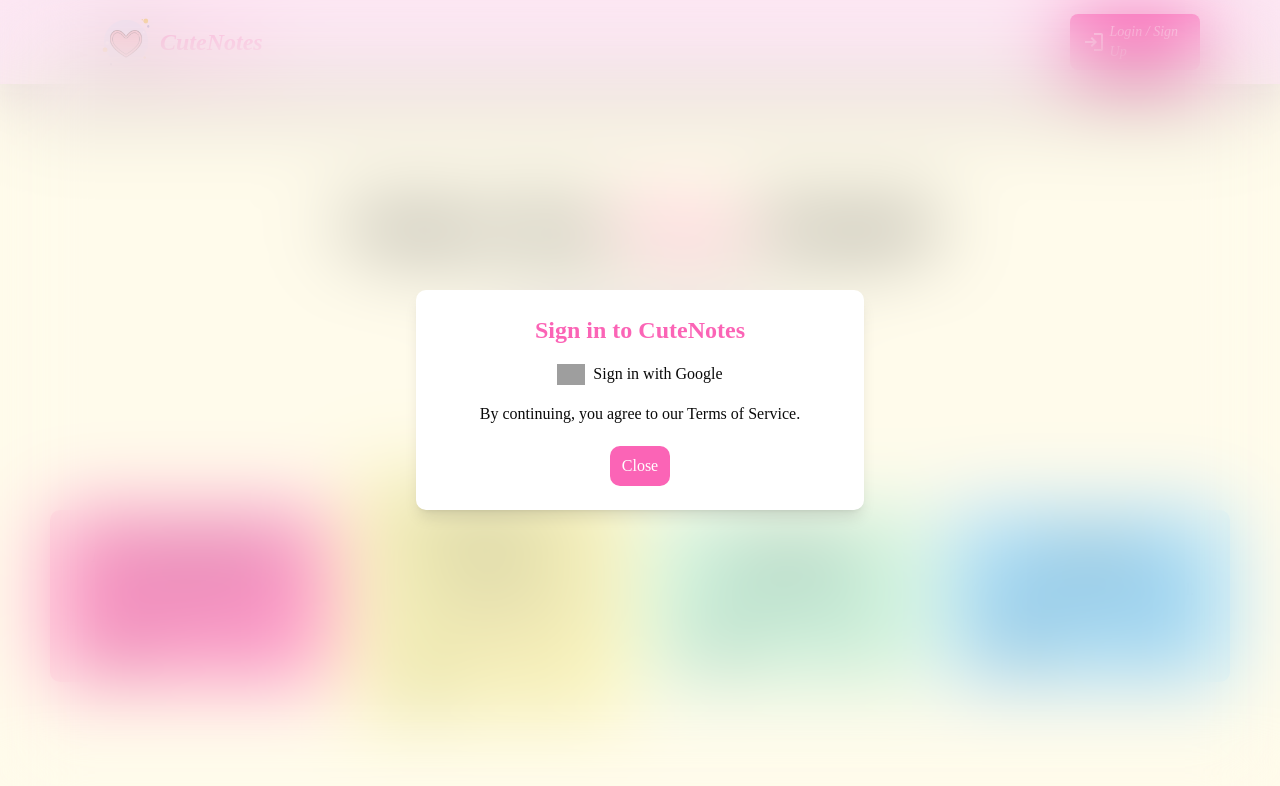
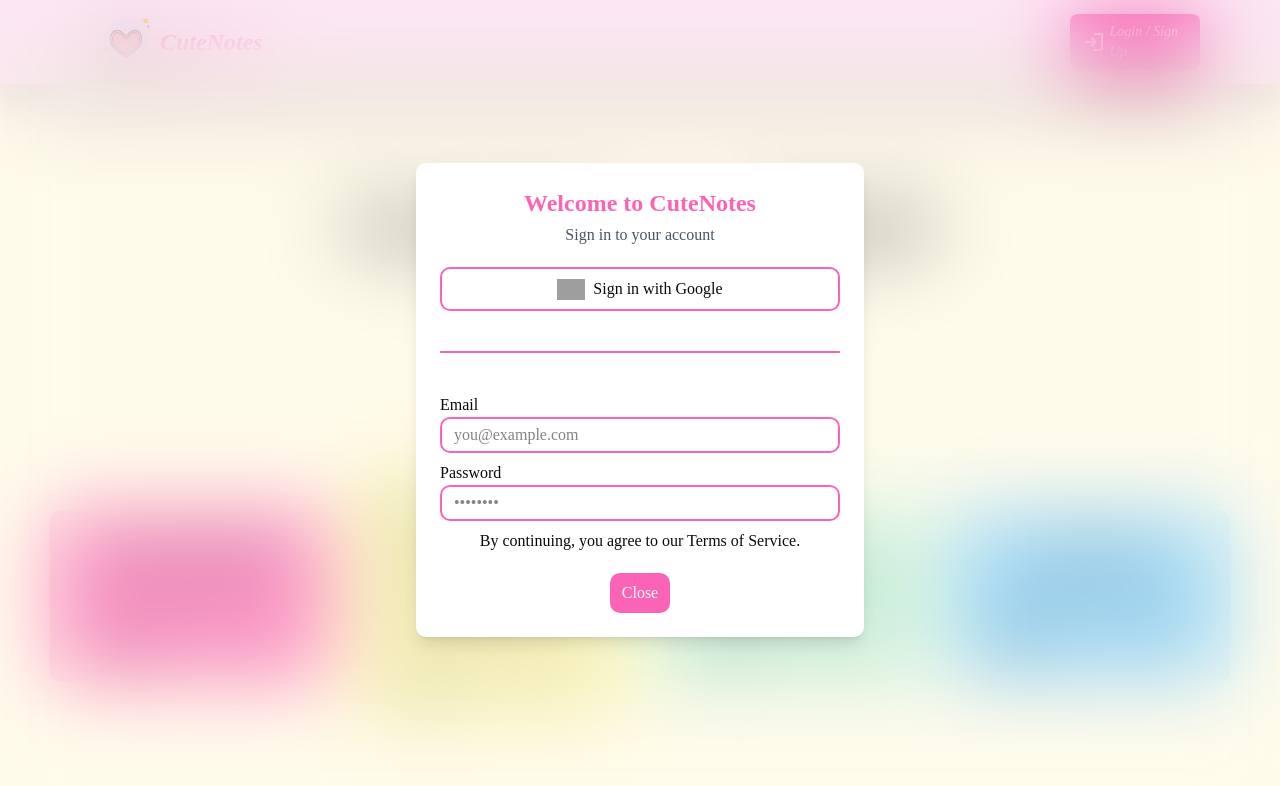
Before and after one commit to jonelcubio/CuteNotes, a React (Vite) app: page / in a window 1280 px wide. Both pictures are taken after a click on the element "Login / Sign Up". Shown: the top 786 px of the page. Built offline with nearby package versions, Linux system fonts and the light colour scheme; grey boxes are pictures that could not be loaded.

Commit message:
💸 add the email and password

```diff
--- a/src/components/LoginModal.tsx
+++ b/src/components/LoginModal.tsx
@@ -24,14 +24,28 @@
     <>
      <div className="loginModal-con-main" onClick={onClose}>
         <div className="modal-content" onClick={(e) => e.stopPropagation()}>
-        <div className="modal-title">Sign in to CuteNotes</div>
+        <div className="modal-title">Welcome to CuteNotes</div>
+        <div className="modal-text">Sign in to your account</div>
         <div className="input-con" onClick={handleGoogleLogin}>
           <div className="input-icons">
             <img src="https://fonts.gstatic.com/s/i/productlogos/googleg/v6/24px.svg"
             alt="Google logo"  className="input-img"/>
             <div className="input-text">Sign in with Google</div>
           </div>
+        </div>
 
+        <div className="modal-con-line">
+          <hr className="modal-line" />
+        </div>
+
+        <div className="modal-login-con">
+          <div className="modal-login">Email</div>
+          <input type="email" className="modal-email-login" placeholder="you@example.com" />
+        </div>
+
+        <div className="modal-login-con">
+          <div className="modal-login">Password</div>
+          <input type="password" className="modal-email-login" placeholder="••••••••" />
         </div>
 
         <div className="modal-footer-text">By continuing, you agree to our Terms of Service.</div>
--- a/src/index.css
+++ b/src/index.css
@@ -226,7 +226,7 @@
 }
 
 .modal-title {
-  @apply text-2xl font-bold mb-4 text-pink-400;
+  @apply text-2xl font-bold mb-1 text-pink-400;
 }
 
 .input-icons {
@@ -244,3 +244,26 @@
 .close-btn {
   @apply mt-5 bg-pink-400 text-white py-2 px-3 rounded-lg hover:bg-pink-500 active:opacity-50 cursor-pointer;
 }
+
+.modal-text {
+  @apply pb-5 text-gray-600;
+}
+
+.input-icons {
+  @apply border-2 border-pink-400 rounded-lg px-3 py-2 focus:border-pink-300 cursor-pointer active:opacity-50;
+  @apply hover:bg-pink-500 hover:text-white hover:border-white;
+}
+
+.modal-line {
+  @apply border-1 border-pink-400 mt-10 mb-10;
+}
+
+.modal-login-con {
+  @apply flex flex-col items-start;
+}
+
+.modal-email-login {
+  @apply border-2 border-pink-400 rounded-lg px-3 py-1 focus:border-pink-300 cursor-pointer active:opacity-50 mb-2 w-100 outline-none;
+
+
+}
```
